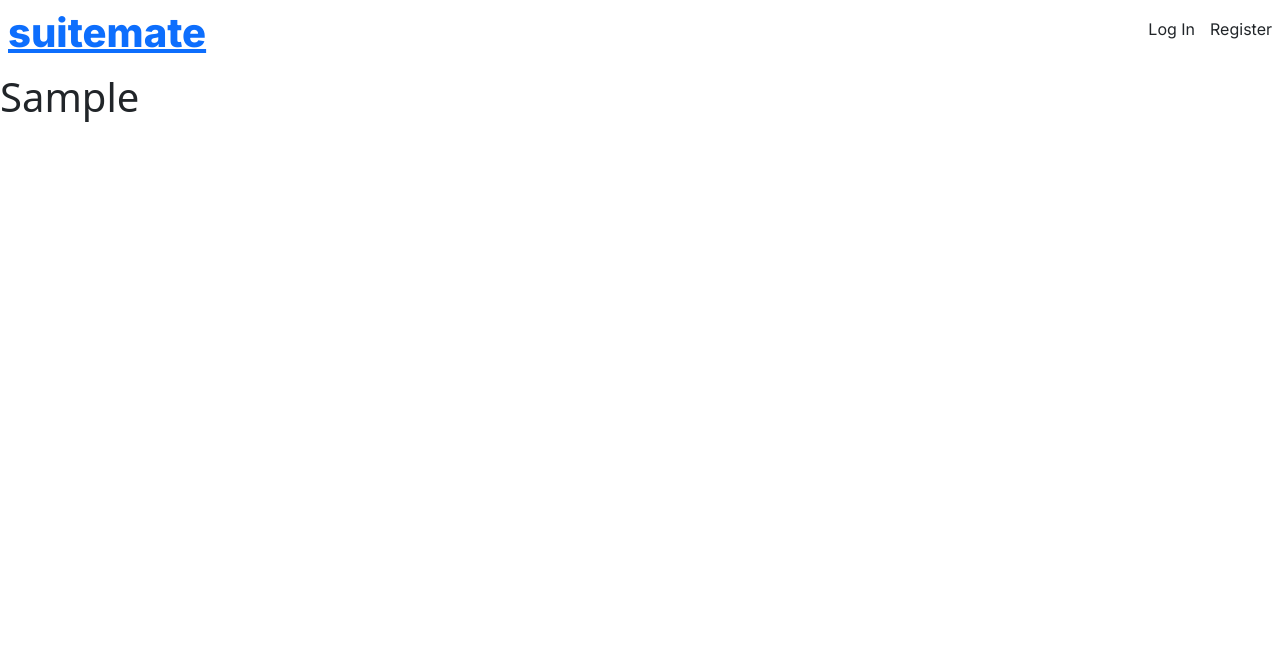
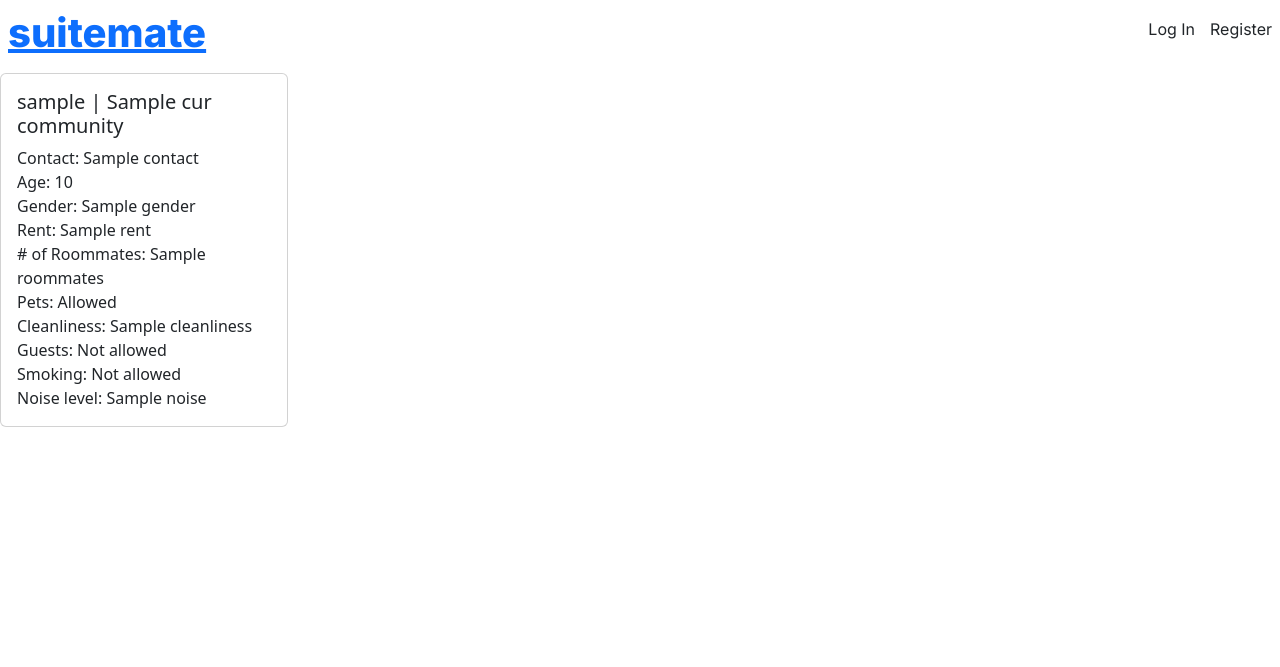
Before and after one commit to Amaan-N-K/suitemate, a Python web app: template app/templates/matches/community.html in a window 1280 px wide. Shown: the top 667 px of the page. Run offline with Jinja, Linux system fonts and the light colour scheme; the template is opened without the code that fills it: most values are stand-ins (such as "Sample title", 1, 10 or a date in 2020).

Commit message:
formatting of display

```diff
--- a/app/templates/matches/community.html
+++ b/app/templates/matches/community.html
@@ -4,7 +4,35 @@
     <h1>No community so far!</h1>
 {% else %}
     {% for u in cur_community %}
-        <h1>{{u}}</h1>
+    <div class="card" style="width: 18rem;">
+        <div class="card-body">
+          <h5 class="card-title">{{u.username}} | {{u.name}}</h5>
+          <p class="card-text">
+            Contact: {{u.contact}} <br>
+            Age: {{u.age}} <br>
+            Gender: {{u.gender}} <br>
+            Rent: {{u.rent}} <br>
+            # of Roommates: {{u.roommates}} <br>
+            {% if u.pets %}
+                Pets: Allowed <br>
+            {% else %}
+                Pets: Not allowed <br>
+            {% endif %}
+            Cleanliness: {{u.cleanliness}} <br>
+            {% if u.guests %}
+                Guests: Allowed <br>
+            {% else %}
+                Guests: Not allowed <br>
+            {% endif %}
+            {% if u.smoking %}
+                Smoking: Allowed <br>
+            {% else %}
+                Smoking: Not allowed <br>
+            {% endif %}
+            Noise level: {{u.noise}}
+          </p>
+        </div>
+      </div>
     {% endfor %}
 {% endif %}
 {% endblock %}
--- a/app/templates/matches/matches.html
+++ b/app/templates/matches/matches.html
@@ -6,6 +6,7 @@
     <div class="card-body">
       <h5 class="card-title">{{match.username}} | {{match.name}}</h5>
       <p class="card-text">
+        Contact: {{match.contact}} <br>
         Age: {{match.age}} <br>
         Gender: {{match.gender}} <br>
         Rent: {{match.rent}} <br>
```
Also changed, not shown: app/templates/matches/current_matches.html (+29 -1 lines).
